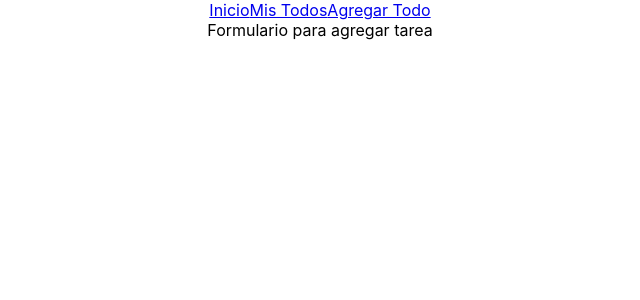
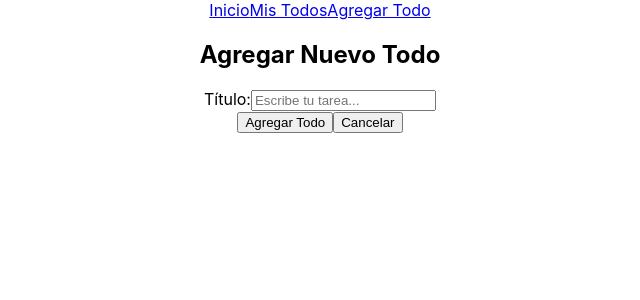
Before and after one commit to Thiago0877/todo-app, a React (Create React App) app: page /add in a window 1280 px wide. Shown: the top 300 px of the page, without its empty margins (320-960 px from the left). Built offline with nearby package versions, Linux system fonts and the light colour scheme.

Commit message:
feat: formulario para crear nuevos todos con validación básica

```diff
--- a/src/components/AddTodo.js
+++ b/src/components/AddTodo.js
@@ -1,4 +1,81 @@
+import React, { useState } from 'react';
+import { useNavigate } from 'react-router-dom';
+
 function AddTodo() {
-  return <div>Formulario para agregar tarea</div>;
+  // Estado del formulario
+  const [title, setTitle] = useState('');
+  const [loading, setLoading] = useState(false);
+  const navigate = useNavigate();
+
+  // Manejar envío del formulario
+  const handleSubmit = async (e) => {
+    e.preventDefault();
+
+    // Validación básica
+    if (!title.trim()) {
+      alert('Por favor escribe un título');
+      return;
+    }
+
+    setLoading(true);
+
+    try {
+      // Llamada a la API
+      const response = await fetch('http://localhost:3001/todos', {
+        method: 'POST',
+        headers: {
+          'Content-Type': 'application/json',
+        },
+        body: JSON.stringify({
+          title: title.trim(),
+          completed: false
+        }),
+      });
+
+      if (response.ok) {
+        // Redirigir a la lista
+        navigate('/todos');
+      } else {
+        alert('Error al crear el todo');
+      }
+    } catch (error) {
+      alert('Error de conexión');
+    } finally {
+      setLoading(false);
+    }
+  };
+
+  return (
+    <div>
+      <h2>Agregar Nuevo Todo</h2>
+
+      <form onSubmit={handleSubmit}>
+        <div>
+          <label>Título:</label>
+          <input
+            type="text"
+            value={title}
+            onChange={(e) => setTitle(e.target.value)}
+            placeholder="Escribe tu tarea..."
+            disabled={loading}
+          />
+        </div>
+
+        <div>
+          <button type="submit" disabled={loading}>
+            {loading ? 'Guardando...' : 'Agregar Todo'}
+          </button>
+          <button
+            type="button"
+            onClick={() => navigate('/todos')}
+            disabled={loading}
+          >
+            Cancelar
+          </button>
+        </div>
+      </form>
+    </div>
+  );
 }
+
 export default AddTodo;
```
